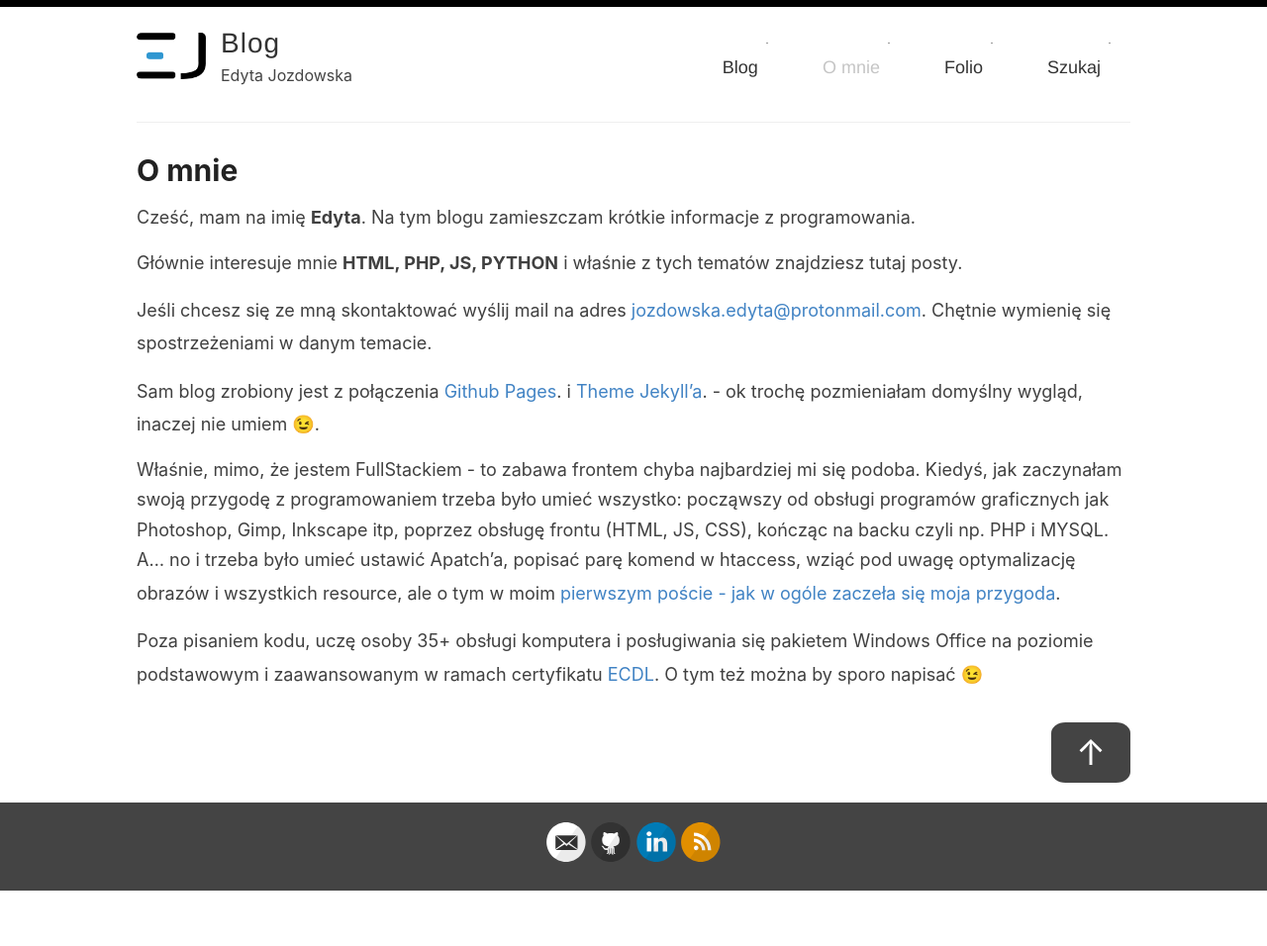
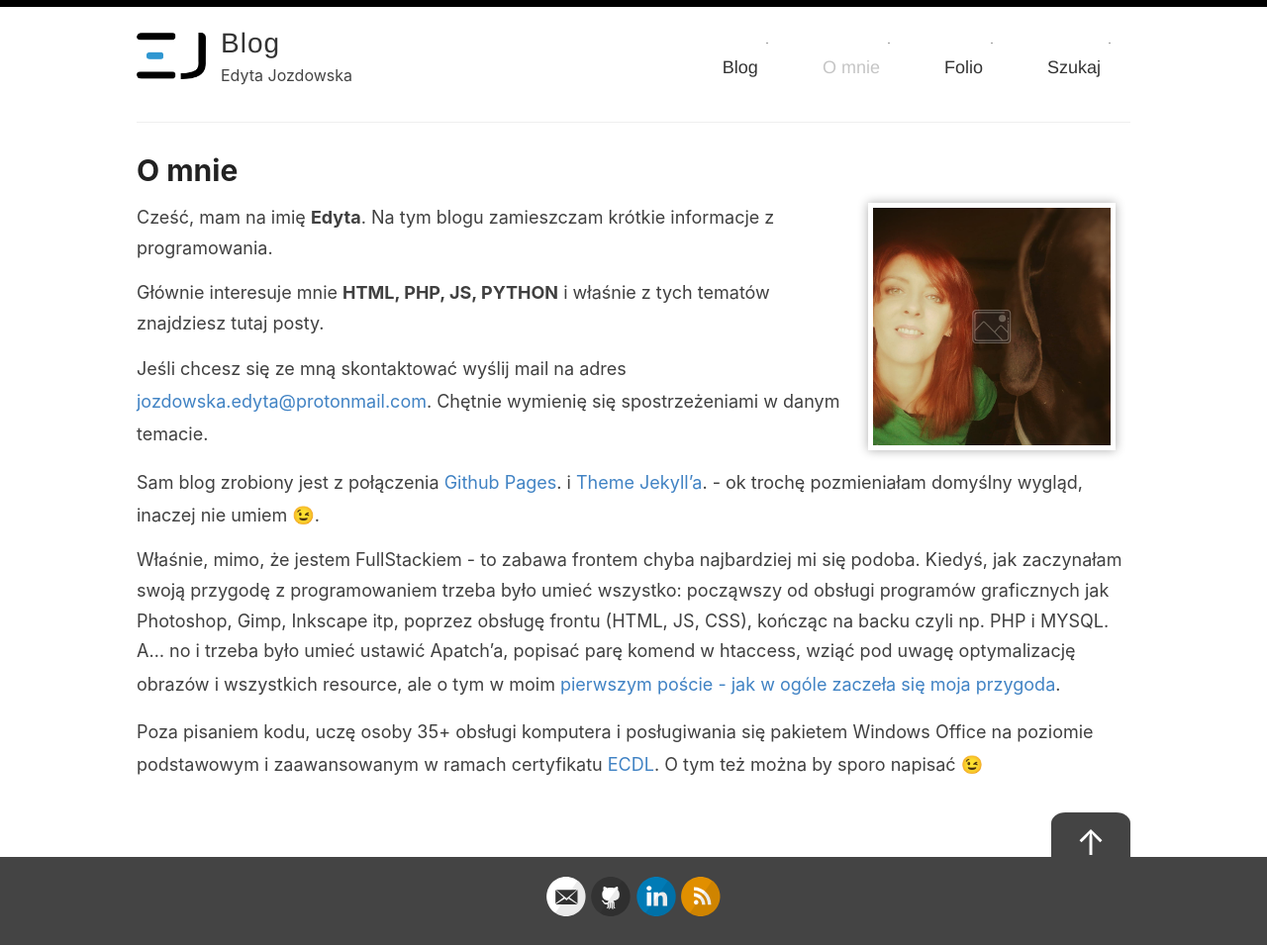
Before and after one commit to xyz-09/blog, a Jekyll site: the page built from _pages/about.md, in a window 1280 px wide. Shown: the whole page at 99% size. Built offline with Jekyll 4.4.1, drawn with Linux system fonts in a browser that asks for light colours; emoji names are drawn with the system emoji font; before the commit the page ends 901 px from its top, so only the background shows below that.

Commit message:
changed about

```diff
--- a/_pages/about.md
+++ b/_pages/about.md
@@ -4,6 +4,11 @@ title: O mnie
 permalink: /o-mnie/
 ---
 
+<div class="avatar page-avatar">
+  <a href="{{ site.baseurl }}{{ site.me }}" class="glightbox">
+    <figure style="background-image: url('{{ site.baseurl }}{{ site.me }}');"></figure>
+    </a>
+</div>
 Cześć, mam na imię **Edyta**. Na tym blogu zamieszczam krótkie informacje z programowania.
 
 Głównie interesuje mnie **HTML, PHP, JS, PYTHON** i właśnie z tych tematów znajdziesz tutaj posty.
--- a/assets/style.css
+++ b/assets/style.css
@@ -1746,7 +1746,7 @@ span.webjeda {
   margin-top: 5px;
 }
 
-.author .avatar {
+.avatar {
   width: 140px;
   height: 140px;
   border: 5px solid #fff;
@@ -1756,11 +1756,23 @@ span.webjeda {
   overflow: hidden;
 }
 
-.author .avatar figure {
+.avatar a {
+  width: 100%;
+  height: 100%;
+}
+
+.avatar figure {
   width: 100%;
   height: 100%;
   background-size: cover;
   margin: 0;
+}
+
+.page-avatar {
+  width: 250px;
+  height: 250px;
+  margin: 0 15px 0 15px;
+  float: right;
 }
 
 .center {
```
Also changed, not shown: _posts/2020-01-05-testy-automatyczne-selenium-i-python-cz2-ustawienie-cors.md (+1 -1 lines), assets/style.scss (+12 -0 lines), 1 other file.
